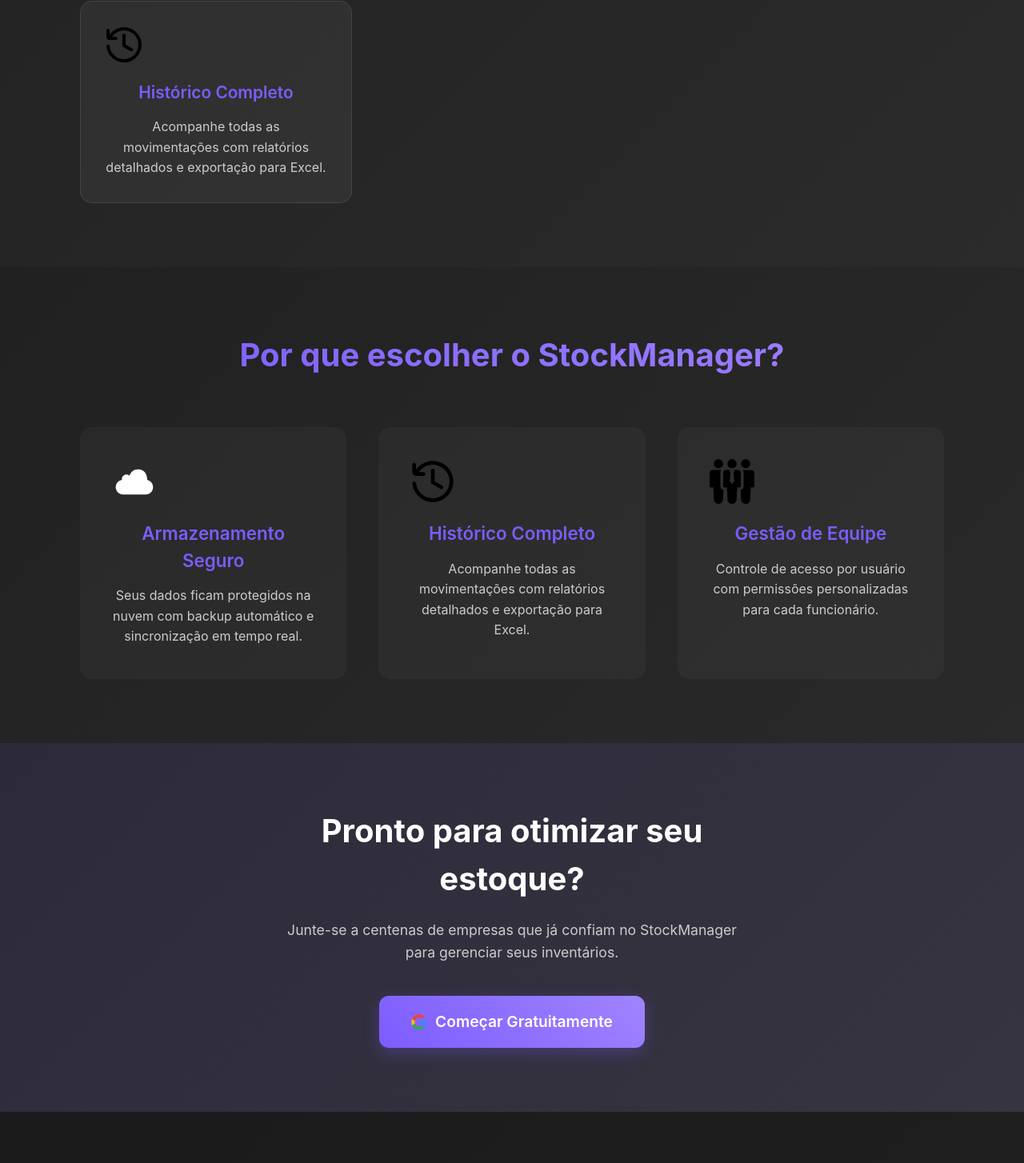
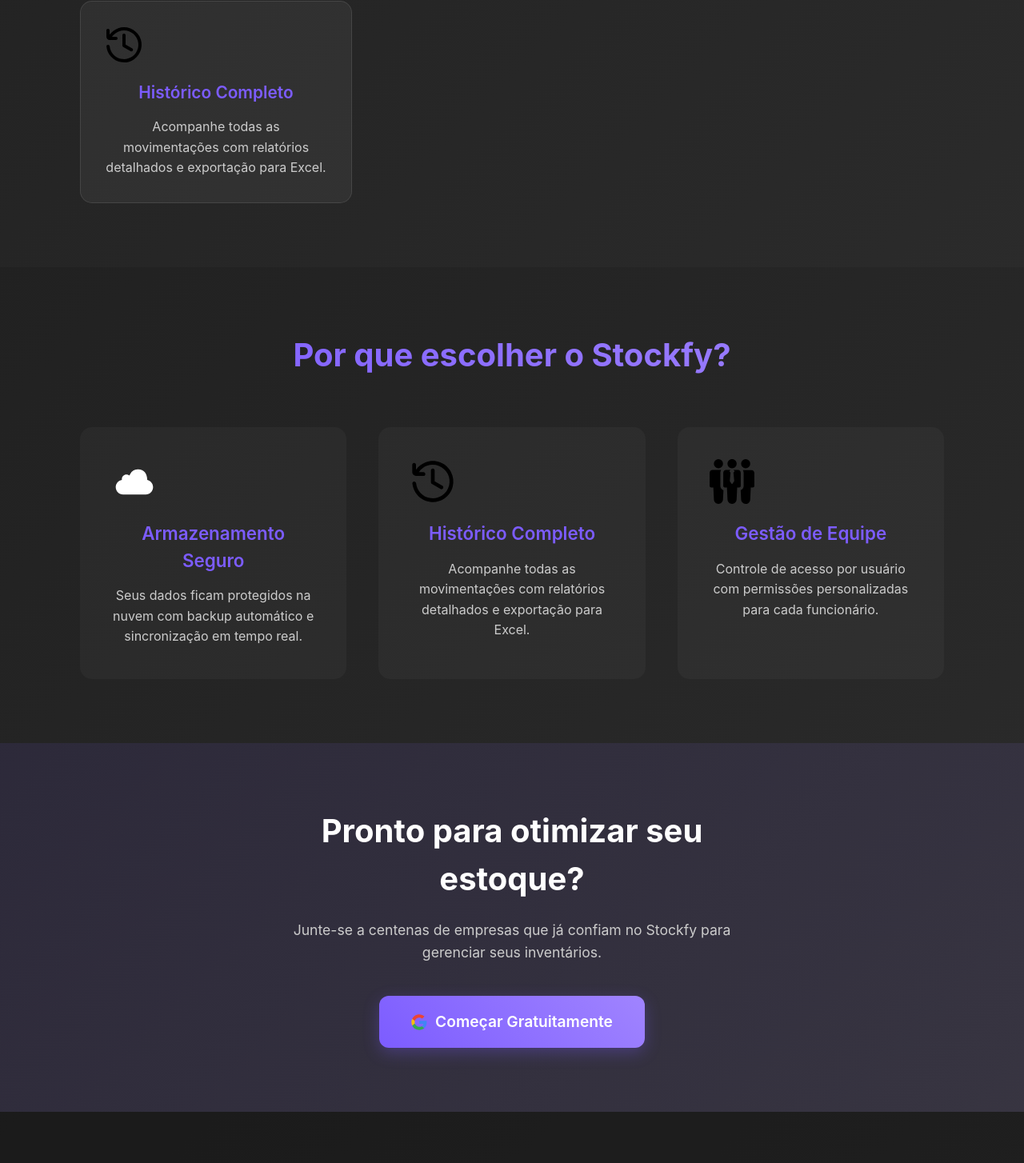
Before and after one commit to Maarzano/Stockfy, a React (Create React App) app in the folder TCC/frontend/: page / in a window 1280 px wide. Shown: the part 1282-2736 px from the top of the page at 80% size. Built offline with nearby package versions, Linux system fonts and the light colour scheme.

Commit message:
refactor(renomear) renomeia de StockManager para Stockfy em diversos arquivos diferentes

```diff
--- a/TCC/frontend/src/Components/Navs/LandingNav/index.jsx
+++ b/TCC/frontend/src/Components/Navs/LandingNav/index.jsx
@@ -35,7 +35,7 @@ const LandingNav = () => {
       <NavContainer>
         <Logo>
           <LogoIcon src={iconBox} alt="Logo" />
-          <LogoText>StockManager</LogoText>
+          <LogoText>Stockfy</LogoText>
         </Logo>
 
         <DesktopMenu>
--- a/TCC/frontend/src/Pages/Landing/index.jsx
+++ b/TCC/frontend/src/Pages/Landing/index.jsx
@@ -137,7 +137,7 @@ const Landing = () => {
 
       {/* Benefits Section */}
       <BenefitsSection id="benefits">
-        <SectionTitle>Por que escolher o StockManager?</SectionTitle>
+        <SectionTitle>Por que escolher o Stockfy?</SectionTitle>
         <BenefitsGrid>
           <BenefitCard>
             <BenefitIcon src={iconCloud} alt="Cloud" />
@@ -168,7 +168,7 @@ const Landing = () => {
         <CTAContent>
           <CTATitle>Pronto para otimizar seu estoque?</CTATitle>
           <CTASubtitle>
-            Junte-se a centenas de empresas que já confiam no StockManager para gerenciar seus inventários.
+            Junte-se a centenas de empresas que já confiam no Stockfy para gerenciar seus inventários.
           </CTASubtitle>
           <CTAButton onClick={handleGetStarted}>
             <GoogleIcon src={iconGoogle} alt="Google" />
@@ -181,7 +181,7 @@ const Landing = () => {
       <Footer>
         <FooterContent>
           <FooterSection>
-            <FooterTitle>StockManager</FooterTitle>
+            <FooterTitle>Stockfy</FooterTitle>
             <FooterDescription>
               Sistema completo de gestão de estoque para empresas que buscam eficiência e controle total.
             </FooterDescription>
@@ -205,7 +205,7 @@ const Landing = () => {
           </FooterSection>
         </FooterContent>
         <FooterBottom>
-          <FooterText>&copy; 2024 StockManager. Todos os direitos reservados.</FooterText>
+          <FooterText>&copy; 2024 Stockfy. Todos os direitos reservados.</FooterText>
         </FooterBottom>
       </Footer>
     </Wrapper>
```
